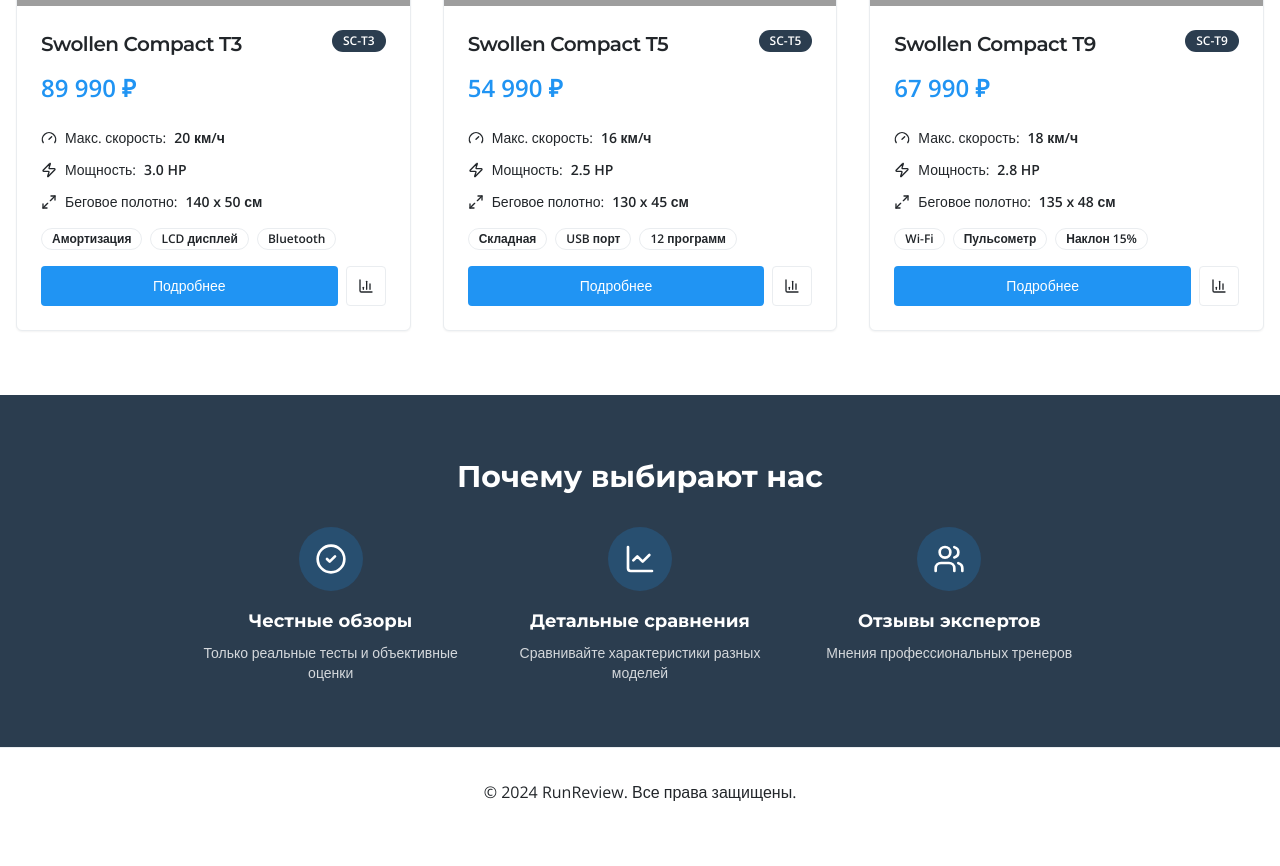
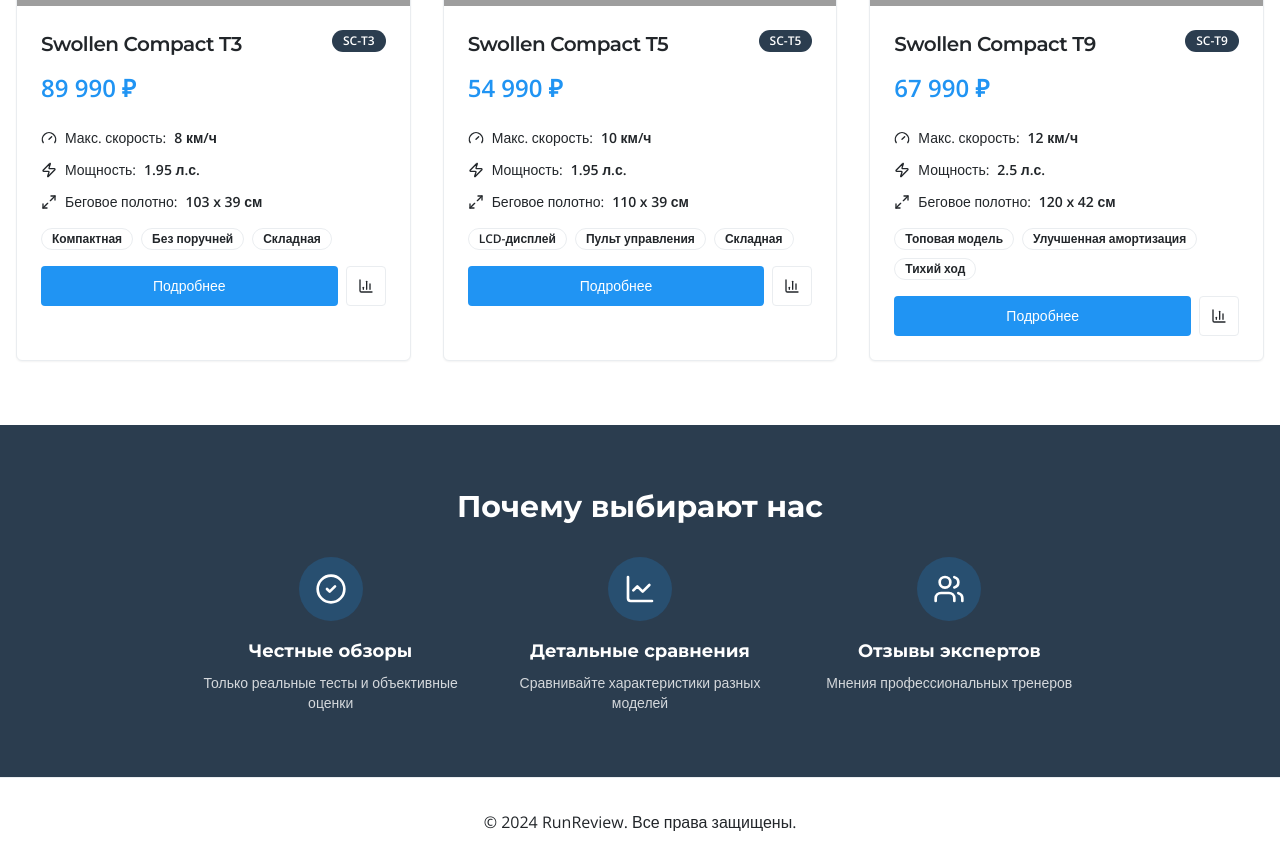
Before and after one commit to pr-poehali-dev/treadmill-info-site, a React (Vite) app: page / in a window 1280 px wide. Shown: the part 840-1706 px from the top of the page. Before the commit the page ends 1676 px from the top, so only its background shows below. Built offline with nearby package versions, Linux system fonts and the light colour scheme; grey boxes are pictures that could not be loaded.

Commit message:
Обновление трека и характеристик

```diff
--- a/src/pages/Index.tsx
+++ b/src/pages/Index.tsx
@@ -22,34 +22,34 @@ const treadmills: Treadmill[] = [
     id: 1,
     name: 'Swollen Compact T3',
     model: 'SC-T3',
-    maxSpeed: '20 км/ч',
-    power: '3.0 HP',
-    runningArea: '140 x 50 см',
+    maxSpeed: '8 км/ч',
+    power: '1.95 л.с.',
+    runningArea: '103 x 39 см',
     price: '89 990 ₽',
     image: 'https://images.unsplash.com/photo-1576678927484-cc907957088c?w=400&h=300&fit=crop',
-    features: ['Амортизация', 'LCD дисплей', 'Bluetooth']
+    features: ['Компактная', 'Без поручней', 'Складная']
   },
   {
     id: 2,
     name: 'Swollen Compact T5',
     model: 'SC-T5',
-    maxSpeed: '16 км/ч',
-    power: '2.5 HP',
-    runningArea: '130 x 45 см',
+    maxSpeed: '10 км/ч',
+    power: '1.95 л.с.',
+    runningArea: '110 x 39 см',
     price: '54 990 ₽',
     image: 'https://images.unsplash.com/photo-1638443115523-0d7e538f7e3a?w=400&h=300&fit=crop',
-    features: ['Складная', 'USB порт', '12 программ']
+    features: ['LCD-дисплей', 'Пульт управления', 'Складная']
   },
   {
     id: 3,
     name: 'Swollen Compact T9',
     model: 'SC-T9',
-    maxSpeed: '18 км/ч',
-    power: '2.8 HP',
-    runningArea: '135 x 48 см',
+    maxSpeed: '12 км/ч',
+    power: '2.5 л.с.',
+    runningArea: '120 x 42 см',
     price: '67 990 ₽',
     image: 'https://images.unsplash.com/photo-1605296867304-46d5465a13f1?w=400&h=300&fit=crop',
-    features: ['Wi-Fi', 'Пульсометр', 'Наклон 15%']
+    features: ['Топовая модель', 'Улучшенная амортизация', 'Тихий ход']
   }
 ];
 
--- a/src/pages/TreadmillDetail.tsx
+++ b/src/pages/TreadmillDetail.tsx
@@ -31,9 +31,9 @@ const treadmills: Treadmill[] = [
     id: 1,
     name: 'Swollen Compact T3',
     model: 'SC-T3',
-    maxSpeed: '20 км/ч',
-    power: '3.0 HP',
-    runningArea: '140 x 50 см',
+    maxSpeed: '8 км/ч',
+    power: '1.95 л.с.',
+    runningArea: '103 x 39 см',
     image: 'https://images.unsplash.com/photo-1576678927484-cc907957088c?w=800&h=600&fit=crop',
     gallery: [
       'https://images.unsplash.com/photo-1576678927484-cc907957088c?w=800&h=600&fit=crop',
@@ -42,16 +42,16 @@ const treadmills: Treadmill[] = [
       'https://images.unsplash.com/photo-1534438327276-14e5300c3a48?w=800&h=600&fit=crop'
     ],
     features: ['Амортизация', 'LCD дисплей', 'Bluetooth'],
-    description: 'Профессиональная беговая дорожка Swollen Compact T3 создана для интенсивных тренировок дома. Мощный двигатель 3.0 HP обеспечивает плавный ход даже на максимальных скоростях до 20 км/ч.',
+    description: 'Компактная беговая дорожка Swollen Compact T3 — идеальное решение для ходьбы и лёгких тренировок дома. Компактная, без поручней, легко складывается и убирается под кровать или диван.',
     specs: [
-      { label: 'Максимальная скорость', value: '20 км/ч' },
-      { label: 'Мощность двигателя', value: '3.0 HP' },
-      { label: 'Размер бегового полотна', value: '140 x 50 см' },
-      { label: 'Максимальный вес пользователя', value: '150 кг' },
-      { label: 'Угол наклона', value: '0-15%' },
-      { label: 'Количество программ', value: '24' },
-      { label: 'Габариты', value: '180 x 85 x 145 см' },
-      { label: 'Вес', value: '85 кг' }
+      { label: 'Максимальная скорость', value: '8 км/ч' },
+      { label: 'Мощность двигателя', value: '1.95 л.с.' },
+      { label: 'Размер бегового полотна', value: '103 x 39 см' },
+      { label: 'Максимальный вес пользователя', value: '110 кг' },
+      { label: 'Тип', value: 'Электрическая, компактная' },
+      { label: 'Особенности', value: 'Без поручней, складная' },
+      { label: 'Габариты', value: '125 x 52 x 12 см' },
+      { label: 'Вес', value: '25 кг' }
     ],
     setup: [
       'Распакуйте беговую дорожку и проверьте комплектацию',
@@ -99,9 +99,9 @@ const treadmills: Treadmill[] = [
     id: 2,
     name: 'Swollen Compact T5',
     model: 'SC-T5',
-    maxSpeed: '16 км/ч',
-    power: '2.5 HP',
-    runningArea: '130 x 45 см',
+    maxSpeed: '10 км/ч',
+    power: '1.95 л.с.',
+    runningArea: '110 x 39 см',
     image: 'https://images.unsplash.com/photo-1638443115523-0d7e538f7e3a?w=800&h=600&fit=crop',
     gallery: [
       'https://images.unsplash.com/photo-1638443115523-0d7e538f7e3a?w=800&h=600&fit=crop',
@@ -110,16 +110,16 @@ const treadmills: Treadmill[] = [
       'https://images.unsplash.com/photo-1483721310020-03333e577078?w=800&h=600&fit=crop'
     ],
     features: ['Складная', 'USB порт', '12 программ'],
-    description: 'Swollen Compact T5 — идеальное решение для домашних тренировок. Складная конструкция экономит место в квартире.',
+    description: 'Swollen Compact T5 — улучшенная версия T3 с увеличенной скоростью до 10 км/ч. Подходит для активной ходьбы и лёгкого бега. Складная, компактная, удобно хранить дома.',
     specs: [
-      { label: 'Максимальная скорость', value: '16 км/ч' },
-      { label: 'Мощность двигателя', value: '2.5 HP' },
-      { label: 'Размер бегового полотна', value: '130 x 45 см' },
-      { label: 'Максимальный вес пользователя', value: '120 кг' },
-      { label: 'Угол наклона', value: '0-10%' },
-      { label: 'Количество программ', value: '12' },
-      { label: 'Габариты', value: '160 x 75 x 130 см' },
-      { label: 'Вес', value: '55 кг' }
+      { label: 'Максимальная скорость', value: '10 км/ч' },
+      { label: 'Мощность двигателя', value: '1.95 л.с.' },
+      { label: 'Размер бегового полотна', value: '110 x 39 см' },
+      { label: 'Максимальный вес пользователя', value: '110 кг' },
+      { label: 'Тип', value: 'Электрическая, складная' },
+      { label: 'Особенности', value: 'LCD-дисплей, пульт управления' },
+      { label: 'Габариты', value: '130 x 55 x 13 см' },
+      { label: 'Вес', value: '28 кг' }
     ],
     setup: [
       'Аккуратно распакуйте дорожку и разложите на полу',
@@ -162,9 +162,9 @@ const treadmills: Treadmill[] = [
     id: 3,
     name: 'Swollen Compact T9',
     model: 'SC-T9',
-    maxSpeed: '18 км/ч',
-    power: '2.8 HP',
-    runningArea: '135 x 48 см',
+    maxSpeed: '12 км/ч',
+    power: '2.5 л.с.',
+    runningArea: '120 x 42 см',
     image: 'https://images.unsplash.com/photo-1605296867304-46d5465a13f1?w=800&h=600&fit=crop',
     gallery: [
       'https://images.unsplash.com/photo-1605296867304-46d5465a13f1?w=800&h=600&fit=crop',
@@ -173,16 +173,16 @@ const treadmills: Treadmill[] = [
       'https://images.unsplash.com/photo-1534438327276-14e5300c3a48?w=800&h=600&fit=crop'
     ],
     features: ['Wi-Fi', 'Пульсометр', 'Наклон 15%'],
-    description: 'Swollen Compact T9 сочетает современные технологии и надежность. Wi-Fi подключение позволяет синхронизировать тренировки с облаком.',
+    description: 'Swollen Compact T9 — топовая модель в линейке компактных дорожек. Увеличенная скорость до 12 км/ч позволяет комфортно бегать. Больше полотно, мощнее двигатель.',
     specs: [
-      { label: 'Максимальная скорость', value: '18 км/ч' },
-      { label: 'Мощность двигателя', value: '2.8 HP' },
-      { label: 'Размер бегового полотна', value: '135 x 48 см' },
-      { label: 'Максимальный вес пользователя', value: '130 кг' },
-      { label: 'Угол наклона', value: '0-15%' },
-      { label: 'Количество программ', value: '18' },
-      { label: 'Габариты', value: '170 x 80 x 135 см' },
-      { label: 'Вес', value: '68 кг' }
+      { label: 'Максимальная скорость', value: '12 км/ч' },
+      { label: 'Мощность двигателя', value: '2.5 л.с.' },
+      { label: 'Размер бегового полотна', value: '120 x 42 см' },
+      { label: 'Максимальный вес пользователя', value: '120 кг' },
+      { label: 'Тип', value: 'Электрическая, складная' },
+      { label: 'Особенности', value: 'Улучшенная амортизация, тихий ход' },
+      { label: 'Габариты', value: '140 x 60 x 14 см' },
+      { label: 'Вес', value: '32 кг' }
     ],
     setup: [
       'Установите дорожку на расстоянии 2м от стен',
```
